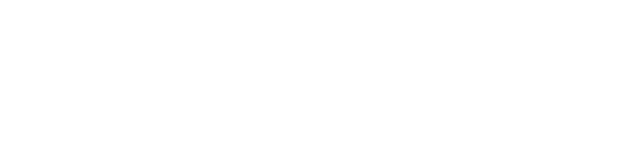
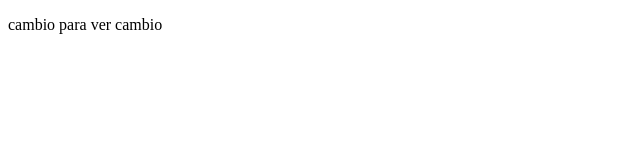
Before and after one commit to BetaniaMahotier/recap, a plain HTML site: page index.html in a window 1280 px wide. Shown: the whole page, without its empty margins (0-640 px from the left). Drawn offline with Linux system fonts and the light colour scheme.

Commit message:
shangers

```diff
--- a/index.html
+++ b/index.html
@@ -6,6 +6,6 @@
     <title>Document</title>
 </head>
 <body>
-
+    <p>cambio para ver cambio</p>
 </body>
 </html>
```
